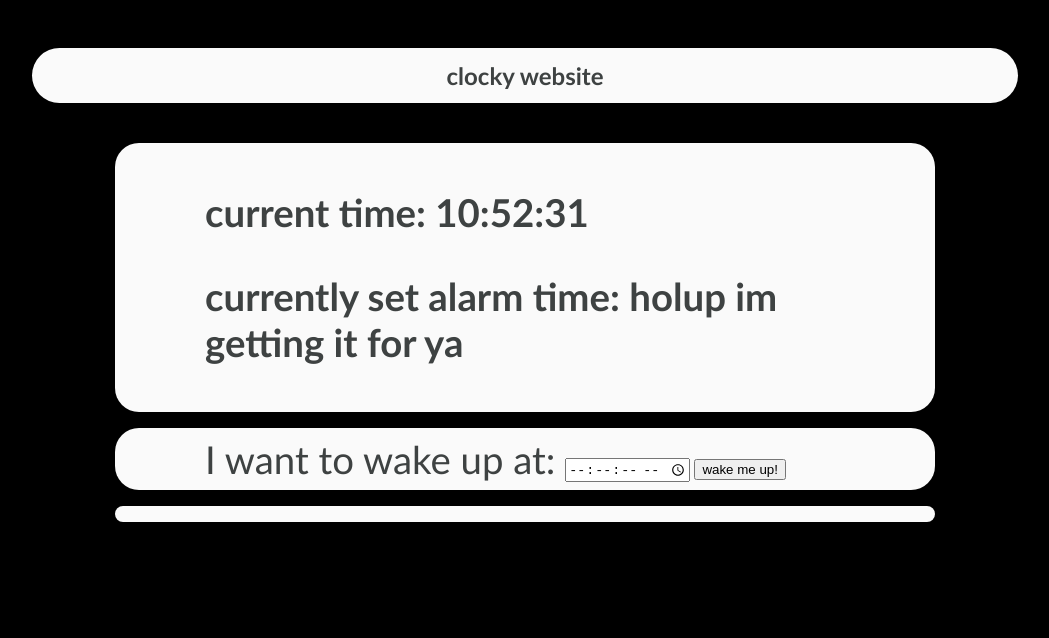
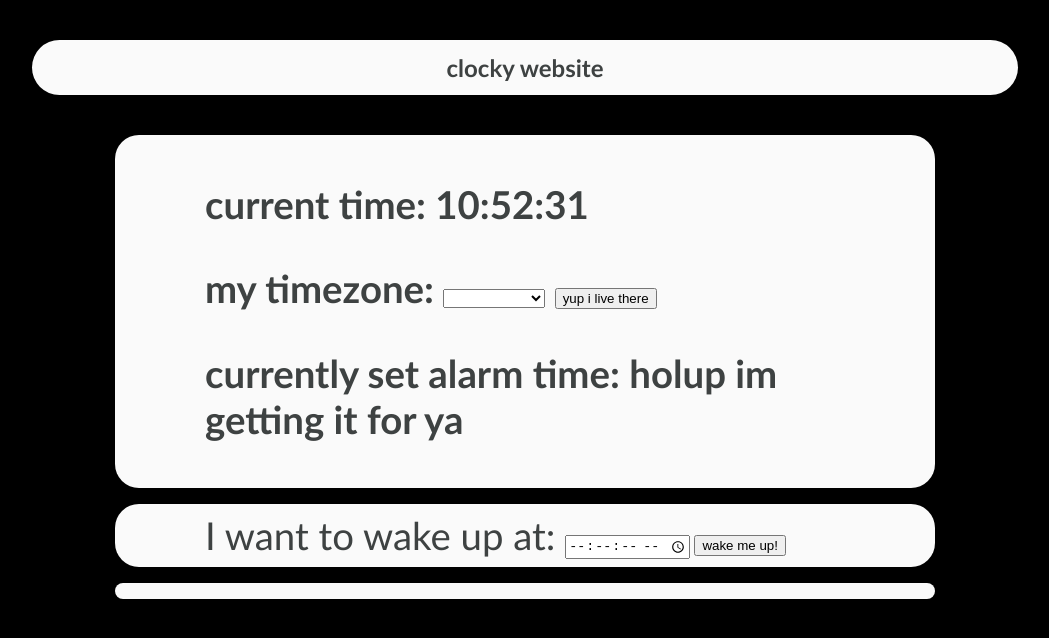
Before and after one commit to ongzzzzzz/clocky, a plain HTML site: page web/public/index.html in a window 1280 px wide. Shown: the top 638 px of the page, without its empty margins (143-1192 px from the left). Drawn offline with Linux system fonts and the light colour scheme; some packages are replaced by stand-ins of ours; no server answers.

Commit message:
✨ add timezone

```diff
--- a/web/public/index.html
+++ b/web/public/index.html
@@ -23,6 +23,39 @@
 
     <div class="card">
       <h3 class="text">current time: <span id="timeRightNow"></span> </h3>
+
+      <h3 class="text">my timezone:
+        <select name="timezone" id="timeZone">
+          <option></option>
+          <option value="-1200">(GMT-12:00) </option>
+          <option value="-1100">(GMT-11:00) </option>
+          <option value="-1000">(GMT-10:00) </option>
+          <option value="-0900">(GMT-09:00) </option>
+          <option value="-0800">(GMT-08:00) </option>
+          <option value="-0700">(GMT-07:00) </option>
+          <option value="-0600">(GMT-06:00) </option>
+          <option value="-0500">(GMT-05:00) </option>
+          <option value="-0400">(GMT-04:00) </option>
+          <option value="-0300">(GMT-03:00) </option>
+          <option value="-0200">(GMT-02:00) </option>
+          <option value="-0100">(GMT-01:00) </option>
+          <option value="+0000">(GMT+00:00) </option>
+          <option value="+0100">(GMT+01:00) </option>
+          <option value="+0200">(GMT+02:00) </option>
+          <option value="+0300">(GMT+03:00) </option>
+          <option value="+0400">(GMT+04:00) </option>
+          <option value="+0500">(GMT+05:00) </option>
+          <option value="+0600">(GMT+06:00) </option>
+          <option value="+0700">(GMT+07:00) </option>
+          <option value="+0800">(GMT+08:00) </option>
+          <option value="+0900">(GMT+09:00) </option>
+          <option value="+1000">(GMT+10:00) </option>
+          <option value="+1100">(GMT+11:00) </option>
+          <option value="+1200">(GMT-12:00) </option>
+          <option value="+1300">(GMT+13:00) </option>
+        </select>
+        <button type="button" id="timeZoneSubmit">yup i live there</button>
+      </h3>
 
       <h3 class="text">currently set alarm time: <span id="currentAlarmTime">holup im getting it for ya</span> </h3>
 
@@ -71,6 +104,16 @@
             }
         }
 
+        document.getElementById('timeZoneSubmit').onclick = () => {
+          var selectedTZ = document.getElementById('timeZone').value;
+          if(selectedTZ){
+            database.ref('/calendar/timeZone').set(selectedTZ);
+            alert(`i set ur timezone to ${selectedTZ}!`);
+          } else {
+            alert(`plez chose 1 tiemzon thenk`);
+          }
+        }
+
         //listen for changes of Google Calendar events
         database.ref('/calendar/event').on("value", (snapshot) => {
           document.getElementById('event').innerHTML = "";
--- a/web/public/style.css
+++ b/web/public/style.css
@@ -10,7 +10,6 @@ html, body{
     height: 100%;
     background-color: var(--background);
     font-family: 'Trebuchet MS', 'Lucida Sans Unicode', 'Lucida Grande', 'Lucida Sans', Arial, sans-serif;
-    overflow: scroll;
 
     padding: 0 10px;
 }
```
Also changed, not shown: web/functions/index.js (+16 -1 lines).
